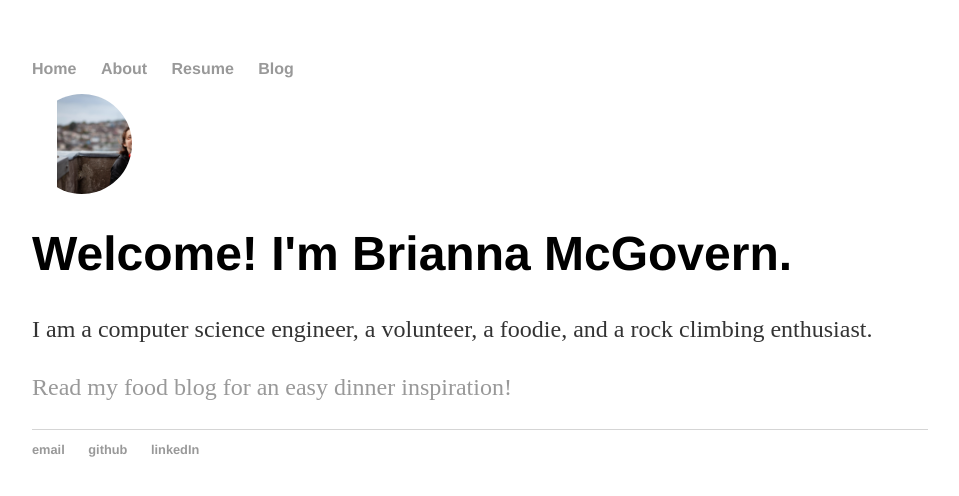
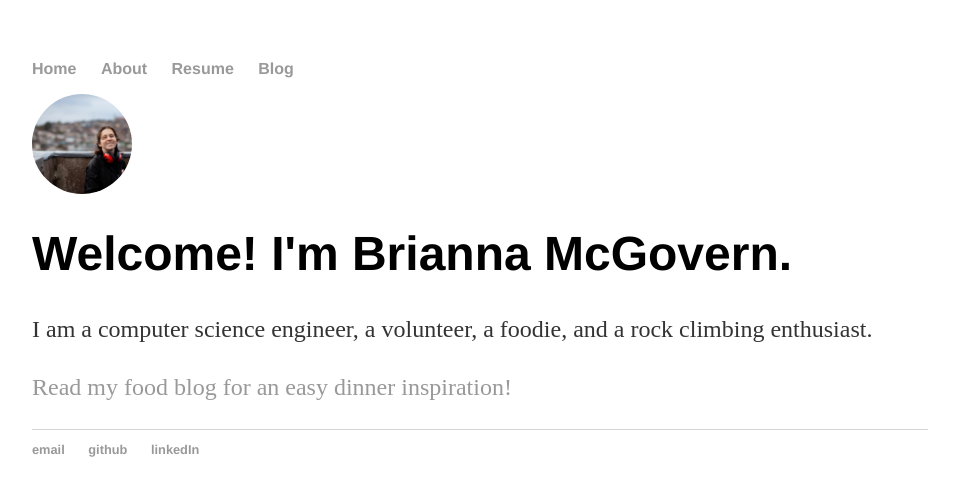
Before and after one commit to bmcgovern007/bmcgovern007.github.io, a Jekyll site: the page built from index.html, in a window 1280 px wide. Shown: the top 496 px of the page, without its empty margins (160-1119 px from the left). Built offline with Jekyll 4.4.1, drawn with Linux system fonts in a browser that asks for light colours.

Commit message:
Update main.css

```diff
--- a/css/main.css
+++ b/css/main.css
@@ -14,7 +14,7 @@ body {
 img.profile {
     display: inline;
     margin: 0 auto;
-    margin-left: 25%;
+    margin-right: -25%;
     height: 100%;
     width: auto;
 }
```
